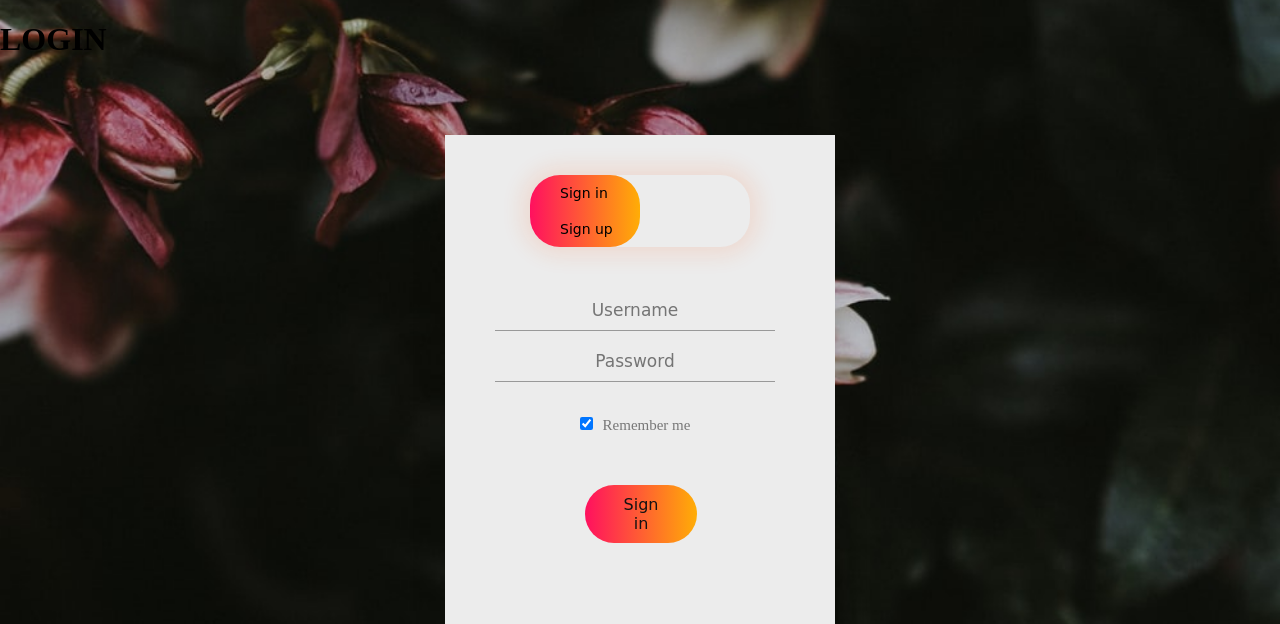
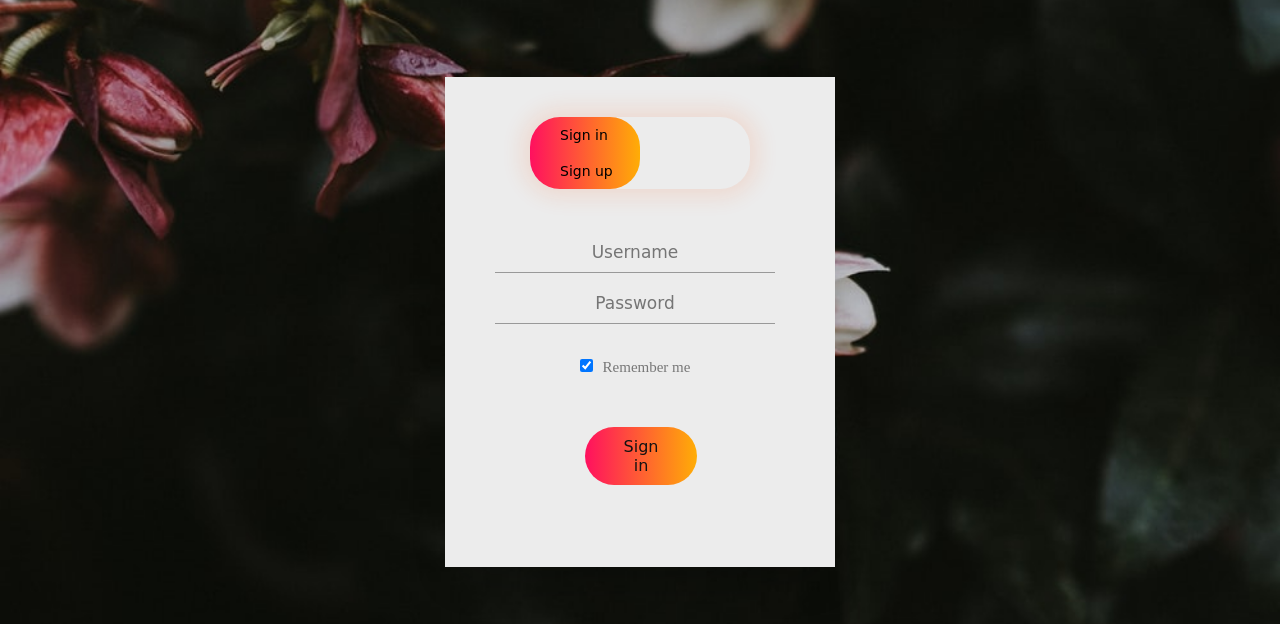
Before and after one commit to Anisha135/Bloghunt, a Flask app: page /login.html in a window 1280 px wide. Shown: the top 624 px of the page. Run offline with Flask 2, Linux system fonts and the light colour scheme; some libraries are stand-ins or nearby versions.

Commit message:
Update login.html

```diff
--- a/templates/login.html
+++ b/templates/login.html
@@ -3,7 +3,6 @@
 <head>
     <meta charset="UTF-8">
     <title>Title</title>
-    <h1>LOGIN</h1>
     <link rel="stylesheet" href="/static/login.css">
 </head>
 <body>
```
